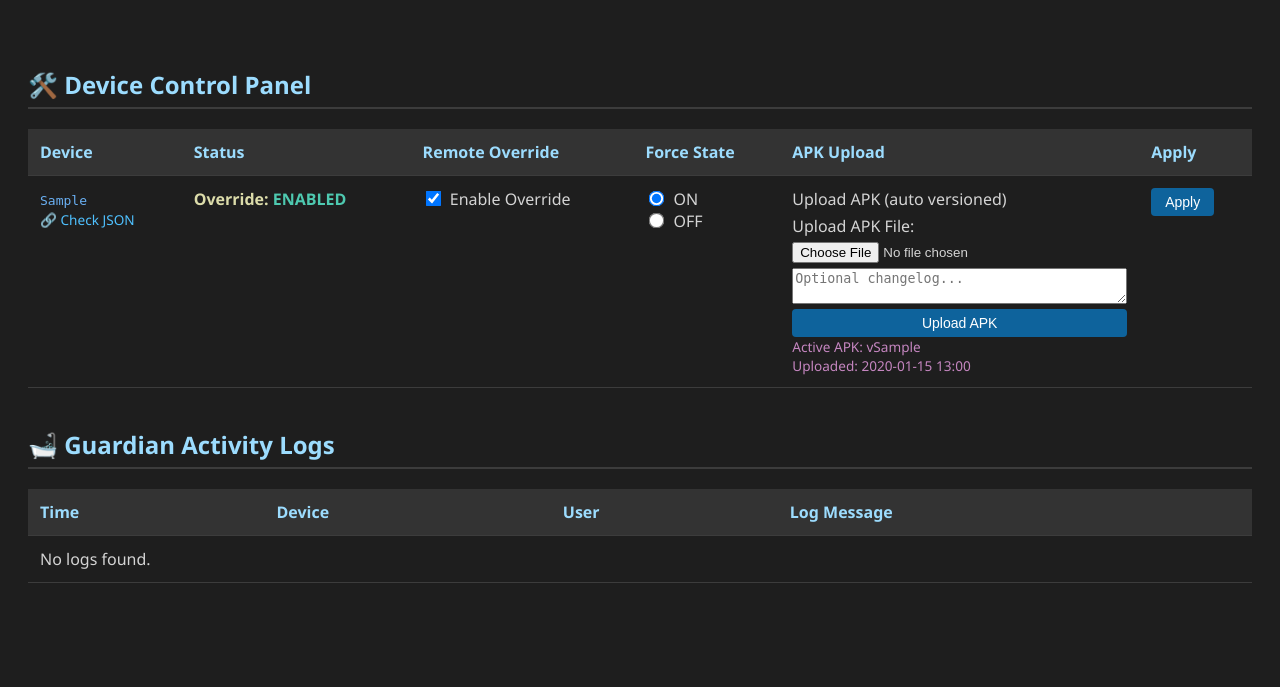
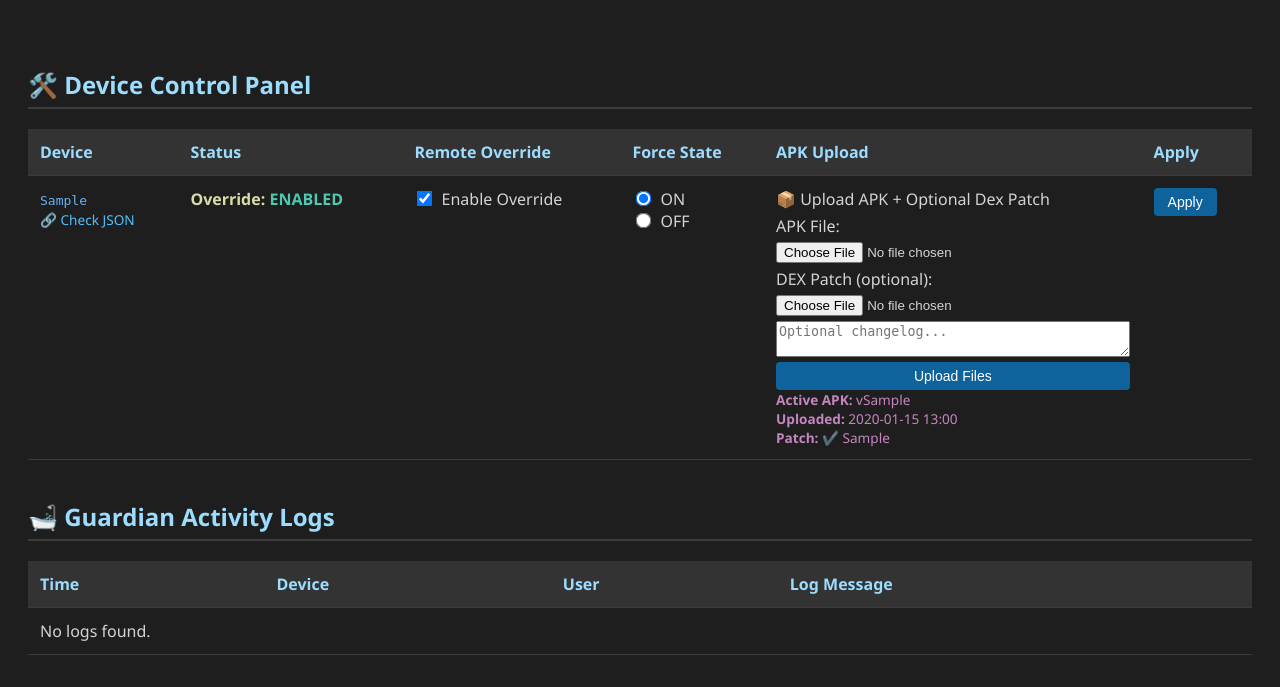
Before and after one commit to jayjchiringz/DigiServe_2, a Django app: page /logs/ in a window 1280 px wide. Shown: the top 687 px of the page. Run offline with Django 5.2, Linux system fonts and the light colour scheme; tables that the repository leaves empty hold one stand-in row (values such as "Sample post"); data that the repository does not hold is empty.

Commit message:
Updated dex in dashboard

```diff
--- a/guardian/templates/guardian/dashboard.html
+++ b/guardian/templates/guardian/dashboard.html
@@ -180,16 +180,32 @@
                     {% if forloop.first %}
                     <td rowspan="{{ devices|length }}">
                         <div class="patch-form">
-                            <label>Upload APK (auto versioned)</label>
-                            <label for="apk_file">Upload APK File:</label>
-                            <input type="file" id="apk_file" name="apk_file" accept=".apk" title="Select an APK file to upload">
+                            <label>📦 Upload APK + Optional Dex Patch</label>
+
+                            <!-- APK Upload -->
+                            <label for="apk_file">APK File:</label>
+                            <input type="file" id="apk_file" name="apk_file" accept=".apk" title="Select an APK file">
+
+                            <!-- DEX Upload -->
+                            <label for="dex_file">DEX Patch (optional):</label>
+                            <input type="file" id="dex_file" name="dex_file" accept=".dex" title="Optional .dex patch file to override logic">
+
+                            <!-- Changelog -->
                             <textarea name="changelog" placeholder="Optional changelog..."></textarea>
-                            <button type="submit" name="upload_apk">Upload APK</button>
+
+                            <!-- Submit -->
+                            <button type="submit" name="upload_apk">Upload Files</button>
                         </div>
+
                         {% if latest_apk %}
                         <div class="patch-status">
-                            Active APK: v{{ latest_apk.version }}<br>
-                            Uploaded: {{ latest_apk.uploaded_at|date:"Y-m-d H:i" }}<br>
+                            <strong>Active APK:</strong> v{{ latest_apk.version }}<br>
+                            <strong>Uploaded:</strong> {{ latest_apk.uploaded_at|date:"Y-m-d H:i" }}<br>
+                            {% if latest_apk.dex_patch %}
+                            <strong>Patch:</strong> ✔️ {{ latest_apk.dex_patch.name }}
+                            {% else %}
+                            <strong>Patch:</strong> ❌ None
+                            {% endif %}
                         </div>
                         {% endif %}
                     </td>
```
